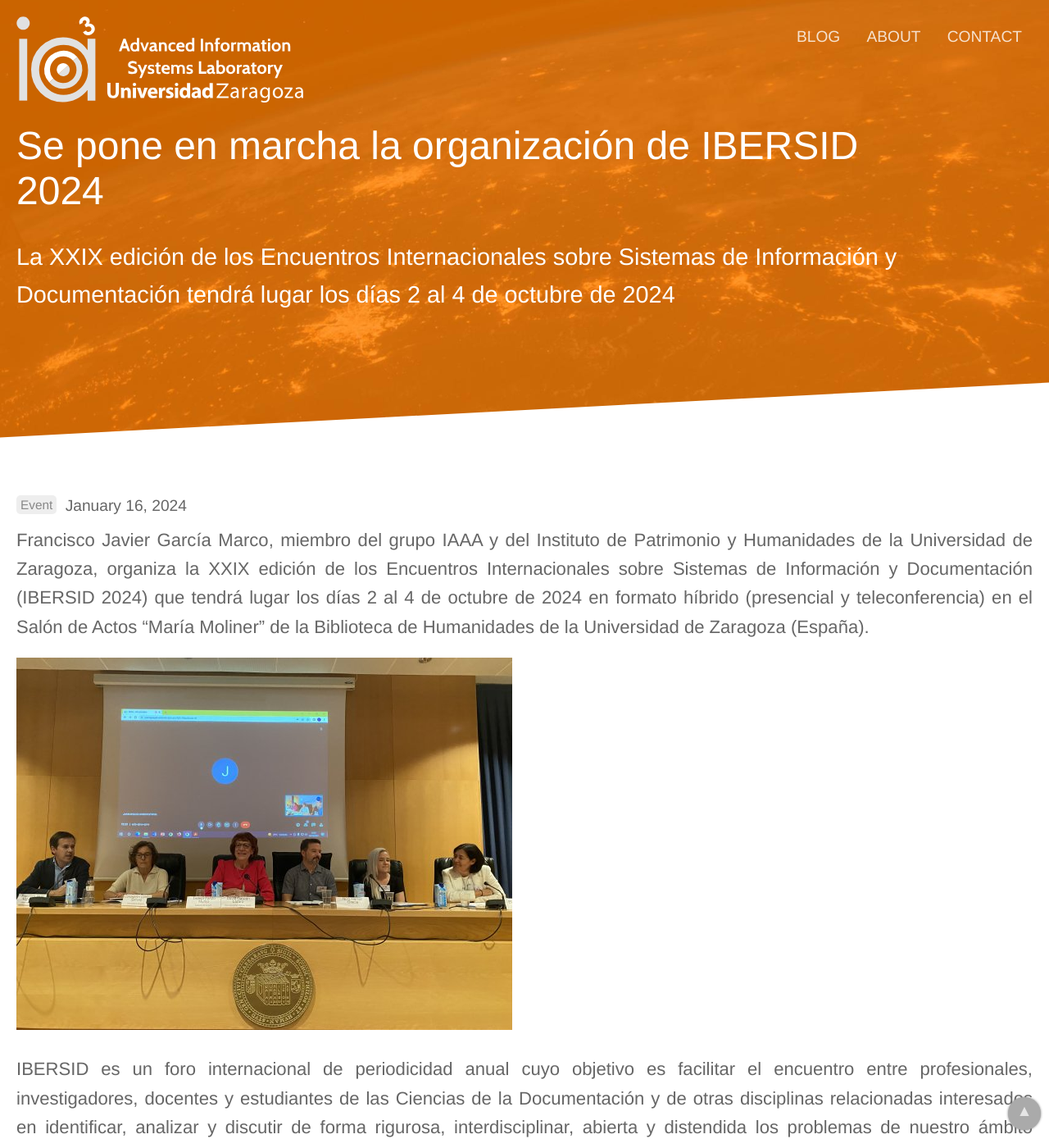
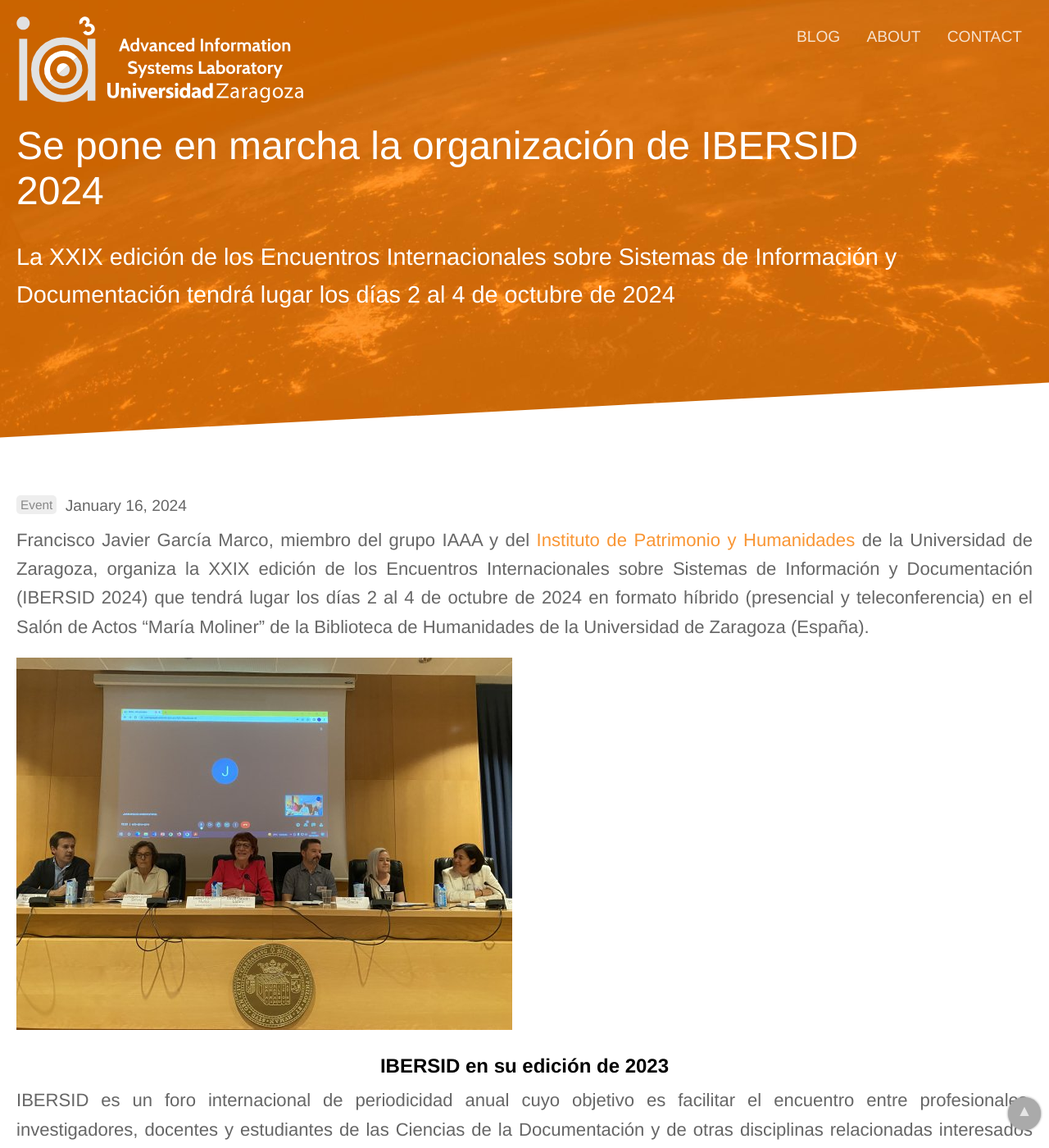
Before and after one commit to IAAA-Lab/IAAA-Lab.github.io, a Jekyll site: the page built from _posts/2024-01-16-IBERSID-2024.md, in a window 1280 px wide and 1400 px high. Shown: the whole window at 82% size. Built offline with Jekyll 4.4.1, drawn with Linux system fonts in a browser that asks for light colours.

Commit message:
Update 2024-01-16-IBERSID-2024.md

```diff
--- a/_posts/2024-01-16-IBERSID-2024.md
+++ b/_posts/2024-01-16-IBERSID-2024.md
@@ -5,9 +5,10 @@
 image: /images/posts/IBERSID_2023.jpg
 categories: [Event]
 ---
-Francisco Javier García Marco, miembro del grupo IAAA y del Instituto de Patrimonio y Humanidades de la Universidad de Zaragoza, organiza la XXIX edición de los Encuentros Internacionales sobre Sistemas de Información y Documentación (IBERSID 2024) que tendrá lugar los días 2 al 4 de octubre de 2024 en formato híbrido (presencial y teleconferencia) en el Salón de Actos “María Moliner” de la Biblioteca de Humanidades de la Universidad de Zaragoza (España).
+Francisco Javier García Marco, miembro del grupo IAAA y del [Instituto de Patrimonio y Humanidades](https://iphunizar.com/) de la Universidad de Zaragoza, organiza la XXIX edición de los Encuentros Internacionales sobre Sistemas de Información y Documentación (IBERSID 2024) que tendrá lugar los días 2 al 4 de octubre de 2024 en formato híbrido (presencial y teleconferencia) en el Salón de Actos “María Moliner” de la Biblioteca de Humanidades de la Universidad de Zaragoza (España).
 
 ![IBERSID 2023]({{ site.baseurl }}/images/posts/IBERSID_2023.jpg)
+<h4><center><b>IBERSID en su edición de 2023</b></center></h4>
 
 IBERSID es un foro internacional de periodicidad anual cuyo objetivo es facilitar el  encuentro entre profesionales, investigadores, docentes y estudiantes de las Ciencias de la Documentación y de otras disciplinas relacionadas interesados en identificar, analizar y discutir de forma rigurosa, interdisciplinar, abierta y distendida los problemas de nuestro ámbito profesional y científico.
 
```
